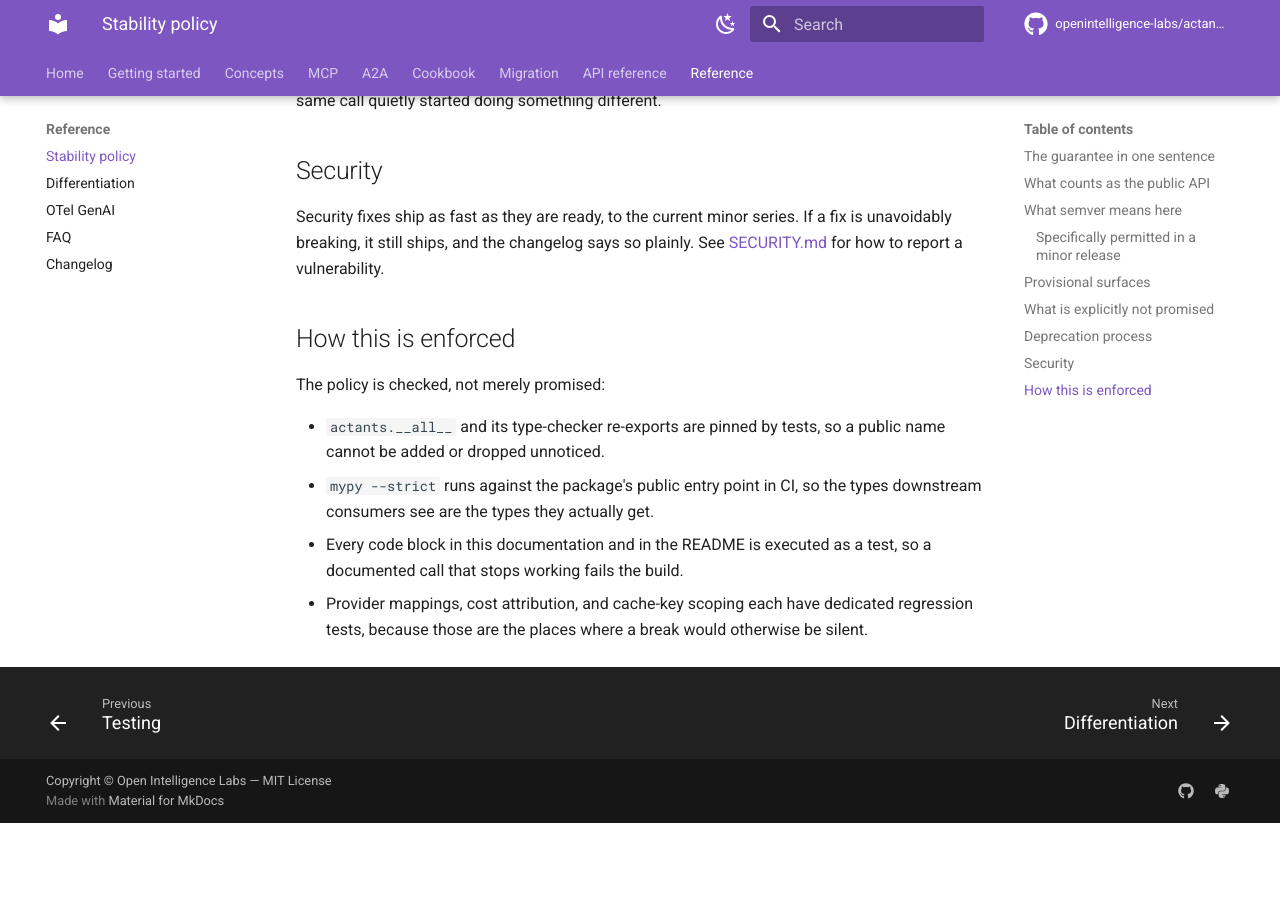
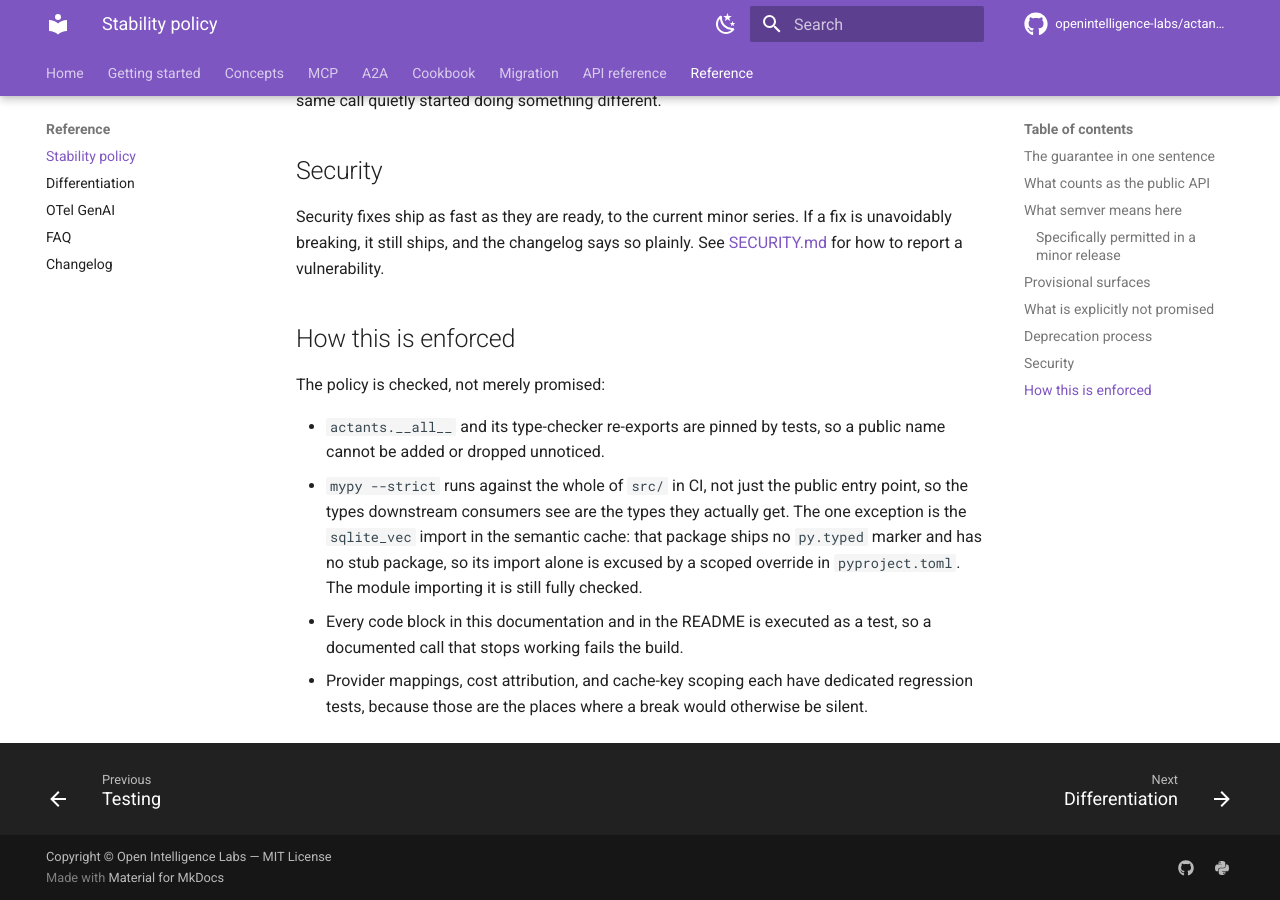
Before and after one commit to openintelligence-labs/actants, an MkDocs documentation site: the page built from docs_site/reference/stability.md, in a window 1280 px wide and 900 px high, scrolled down 3272 px. Built offline with MkDocs 1.6.1 and Material for MkDocs 9.7.7, drawn with Linux system fonts in a browser that asks for light colours; comment, search, counter and statistics services are not loaded; before the commit the page ends 4095 px from its top, so only the background shows below that.

Commit message:
ci: run mypy --strict over the whole tree, not just the entry point
The gate ran `mypy --strict src/actants/__init__.py`. That checked the public
entry point and, transitively, whatever it imported at module scope -- but it
was never the guarantee the package's positioning implied. `src/` reports 93
strict errors on the 1.0.0 commit, and the package ships `py.typed`, so anyone
skeptical enough to run the check themselves found the promise stopping at one
file. The preceding commits fixed all 93; this one makes the gate match, so it
cannot silently drift back.

One documented exception, scoped in `[[tool.mypy.overrides]]`: `sqlite_vec`
0.1.9 ships no `py.typed` and has no stub package on PyPI (`types-sqlite-vec`
does not exist), so `import sqlite_vec` cannot resolve under --strict. The
override names that dependency's module, not `actants.cache.semantic` -- the
module importing it stays fully type-checked and only the unresolvable import
is excused. Verified by planting a type error in `semantic.py` and confirming
mypy still reports it.

The `[tool.mypy]` section also sets `strict = true` so a bare `mypy src/` locally
matches what CI runs.

The stability policy claimed `mypy --strict` "runs against the package's public
entry point in CI, so the types downstream consumers see are the types they
actually get". The first half was accurate and the second did not follow from
it. Reworded to state the real scope and name the one exception.

CONTRIBUTING gains the check in its pre-PR list -- it was absent, which is part
of how the tree drifted.

```diff
--- a/docs_site/reference/stability.md
+++ b/docs_site/reference/stability.md
@@ -133,8 +133,11 @@ The policy is checked, not merely promised:
 
 - `actants.__all__` and its type-checker re-exports are pinned by tests, so a public name
   cannot be added or dropped unnoticed.
-- `mypy --strict` runs against the package's public entry point in CI, so the types
-  downstream consumers see are the types they actually get.
+- `mypy --strict` runs against the whole of `src/` in CI, not just the public entry
+  point, so the types downstream consumers see are the types they actually get. The one
+  exception is the `sqlite_vec` import in the semantic cache: that package ships no
+  `py.typed` marker and has no stub package, so its import alone is excused by a scoped
+  override in `pyproject.toml`. The module importing it is still fully checked.
 - Every code block in this documentation and in the README is executed as a test, so a
   documented call that stops working fails the build.
 - Provider mappings, cost attribution, and cache-key scoping each have dedicated
```
Also changed, not shown: CONTRIBUTING.md (+1 -0 lines), pyproject.toml (+16 -1 lines), 1 other file.
